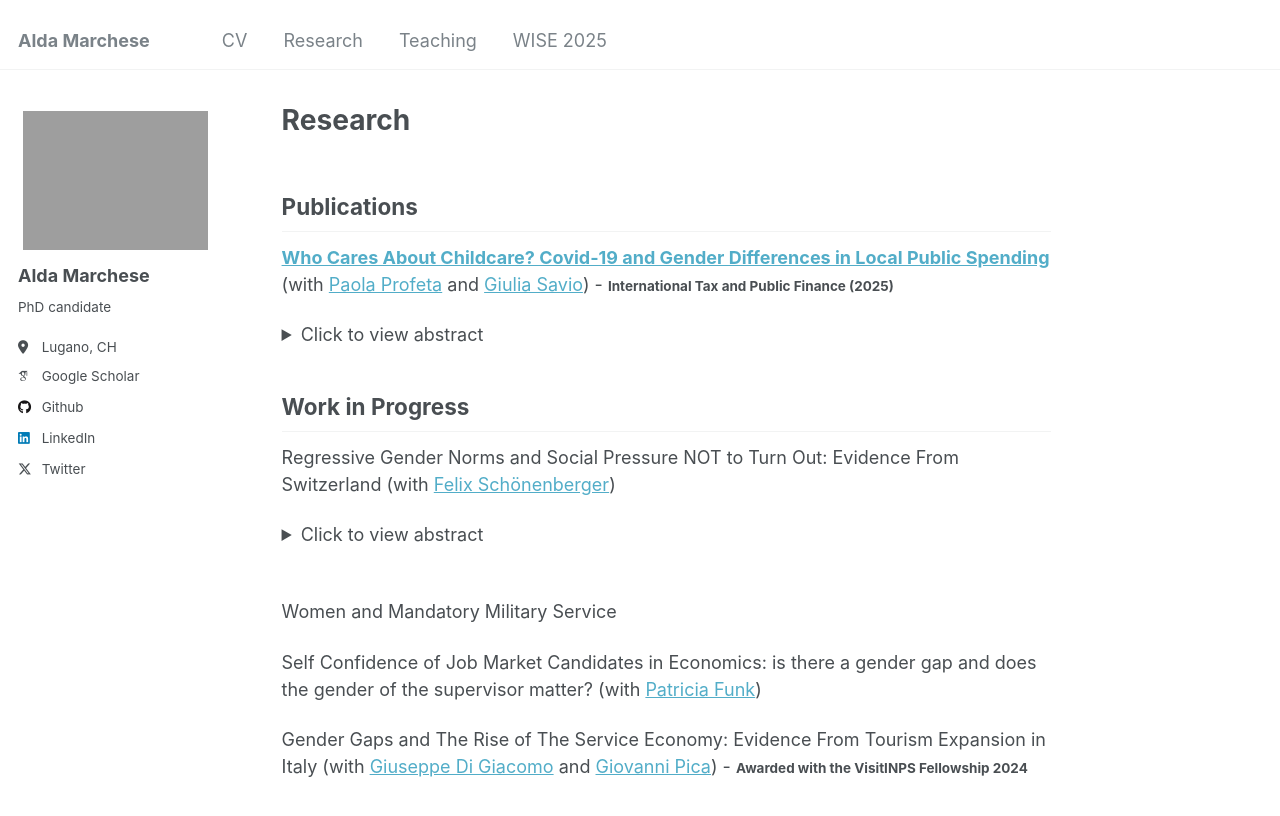
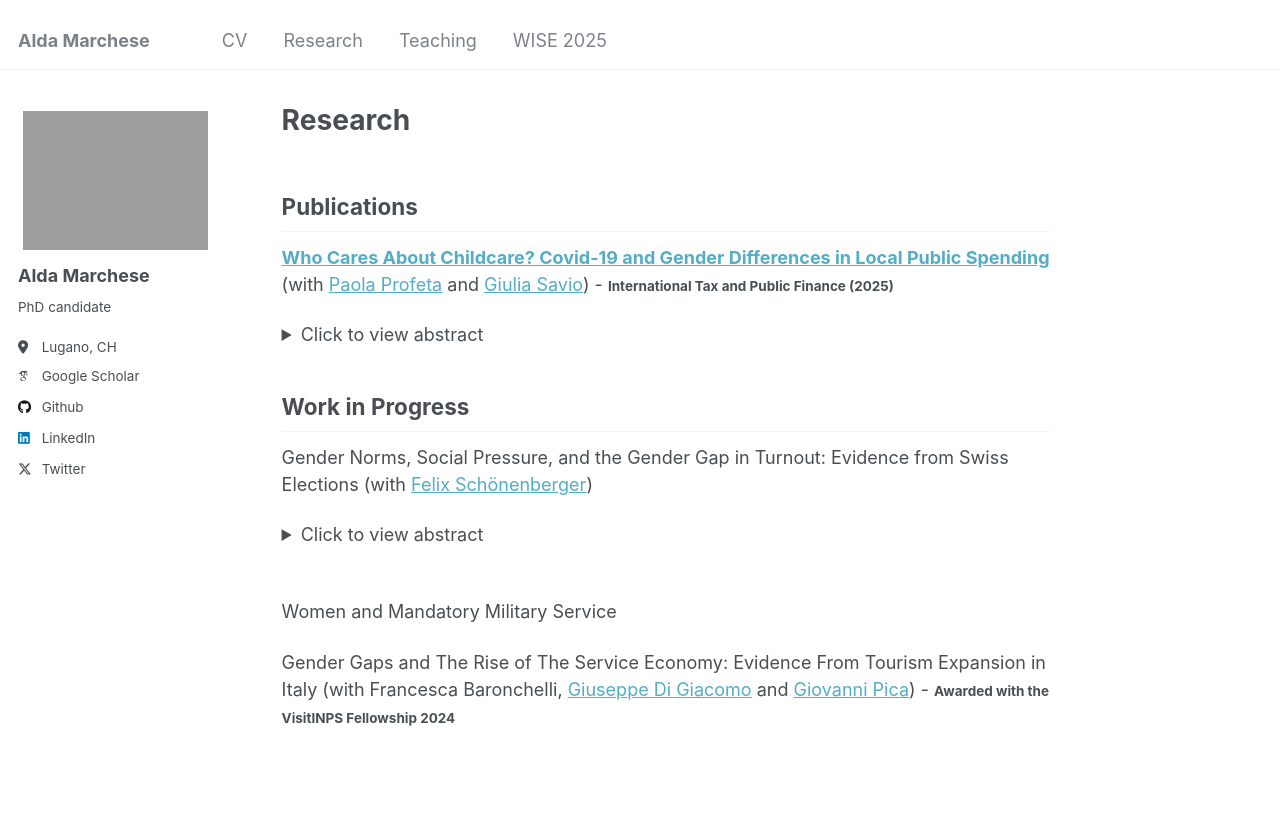
Before and after one commit to aldamarchese/aldamarchese.github.io, a Jekyll site: the page built from _pages/research.md, in a window 1280 px wide and 993 px high. Shown: the top 816 px of the window. Built offline with Jekyll 4.4.1, drawn with Linux system fonts in a browser that asks for light colours; some web fonts are replaced; some of the changed text lies outside the part shown.

Commit message:
Update research.md

```diff
--- a/_pages/research.md
+++ b/_pages/research.md
@@ -17,14 +17,13 @@ redirect_from:
 
 
 ## Work in Progress
-Regressive Gender Norms and Social Pressure NOT to Turn Out: Evidence From Switzerland  (with [Felix Schönenberger](https://sites.google.com/view/felix-schoenenberger/home?authuser=0)) <br/>
+Gender Norms, Social Pressure, and the Gender Gap in Turnout: Evidence from Swiss Elections  (with [Felix Schönenberger](https://sites.google.com/view/felix-schoenenberger/home?authuser=0)) <br/>
  <details>
   <summary>Click to view abstract</summary>
- We assemble an original dataset that matches historical post-electoral survey data in Switzerland with a fine-grained and direct measure for regressive gender norms of political participation: municipality-level "no" vote shares in the 1971 referendum, where Swiss men granted voting rights to Swiss women. We document a significant gender gap in turnout, which is larger in municipalities with more regressive gender norms but closes over time. To disentangle the effect of external social pressure from internalized social norms, we exploit the staggered introduction of postal voting in Swiss cantons as a natural experiment, which provides for the possibility to participate in elections while keeping the act of voting unobserved and thus escaping social sanctions. Using a triple-difference design that compares male and female voters in gender-progressive and gender-regressive municipalities before and after the introduction of postal voting, we isolate the impact of external social pressure on women to abstain from voting. Our results speak to an emergent literature on the causes and consequences of unequal participation, providing the first empirical test if social pressure can decrease voter turnout among politically marginalized groups.
+Turnout gaps may arise from hidden barriers rather than from differences in preferences, limiting the effective scope of universal suffrage. This study examines the role of gender norms and social pressure in shaping the gender gap in voter turnout in Switzerland. A triple-difference design exploits three sources of variation: the 1971 referendum on female suffrage to measure local norms, gendered differences in turnout, and the staggered introduction of postal voting between 1978 and 2005, which reduced the observability of voting. Before postal voting, women in municipalities with
+more regressive norms voted significantly less, producing a wider gender gap. This gap decreases by approximately 80% when voting becomes less observable, due to higher turnout among women and lower turnout among men in regressive areas. These findings demonstrate that turnout gaps are not merely preference-based but stem from external constraints, and that reducing observability through institutional reform can weaken social pressure, enhance representation, and strengthen universal suffrage.
   </details> <br/>
 
 Women and Mandatory Military Service
 
-Self Confidence of Job Market Candidates in Economics: is there a gender gap and does the gender of the supervisor matter?  (with [Patricia Funk](https://sites.google.com/site/patriciafelicitasfunk/patricia-funks-research-webpage)) <br/>
-
-Gender Gaps and The Rise of The Service Economy: Evidence From Tourism Expansion in Italy (with [Giuseppe Di Giacomo](https://sites.google.com/view/giuseppedigiacomo/home) and [Giovanni Pica](https://sites.google.com/site/giovannipicashomepage/home)) - <small> **Awarded with the VisitINPS Fellowship 2024** <small>
+Gender Gaps and The Rise of The Service Economy: Evidence From Tourism Expansion in Italy (with Francesca Baronchelli, [Giuseppe Di Giacomo](https://sites.google.com/view/giuseppedigiacomo/home) and [Giovanni Pica](https://sites.google.com/site/giovannipicashomepage/home)) - <small> **Awarded with the VisitINPS Fellowship 2024** <small>
```
